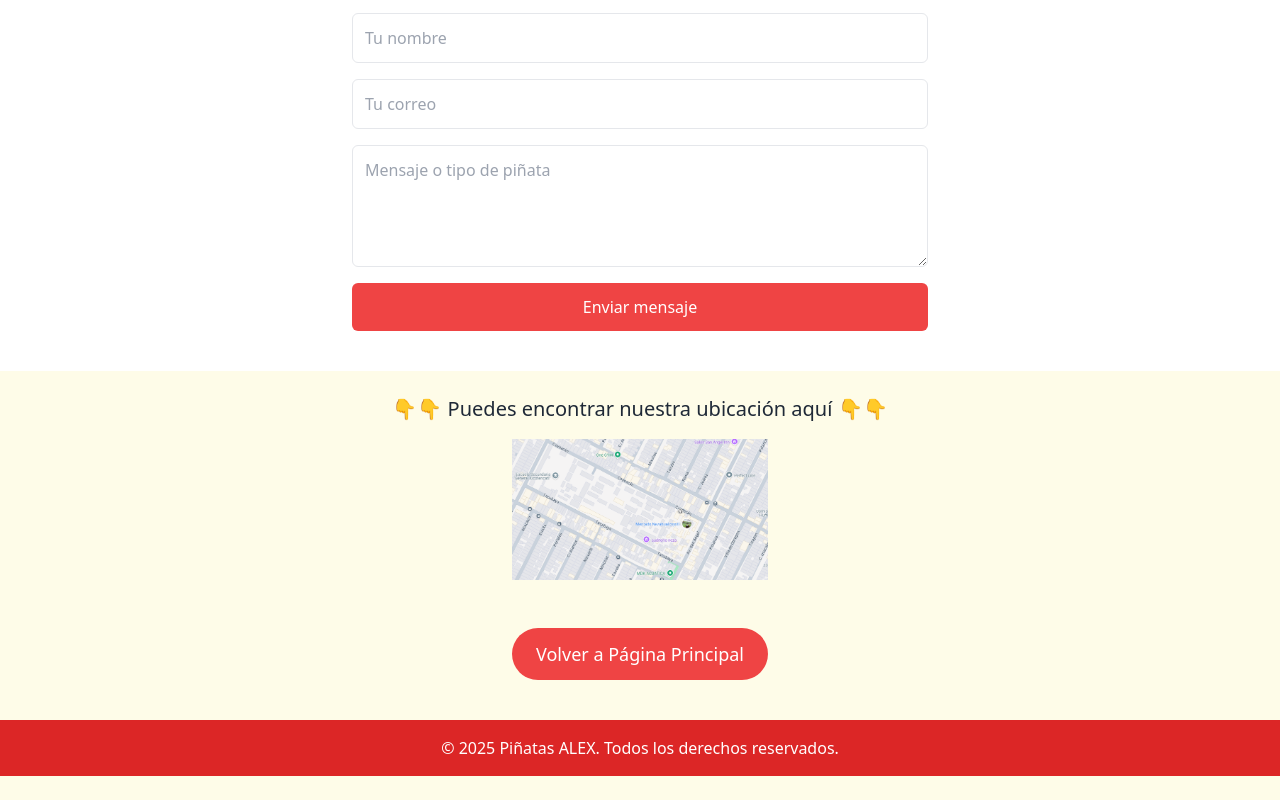
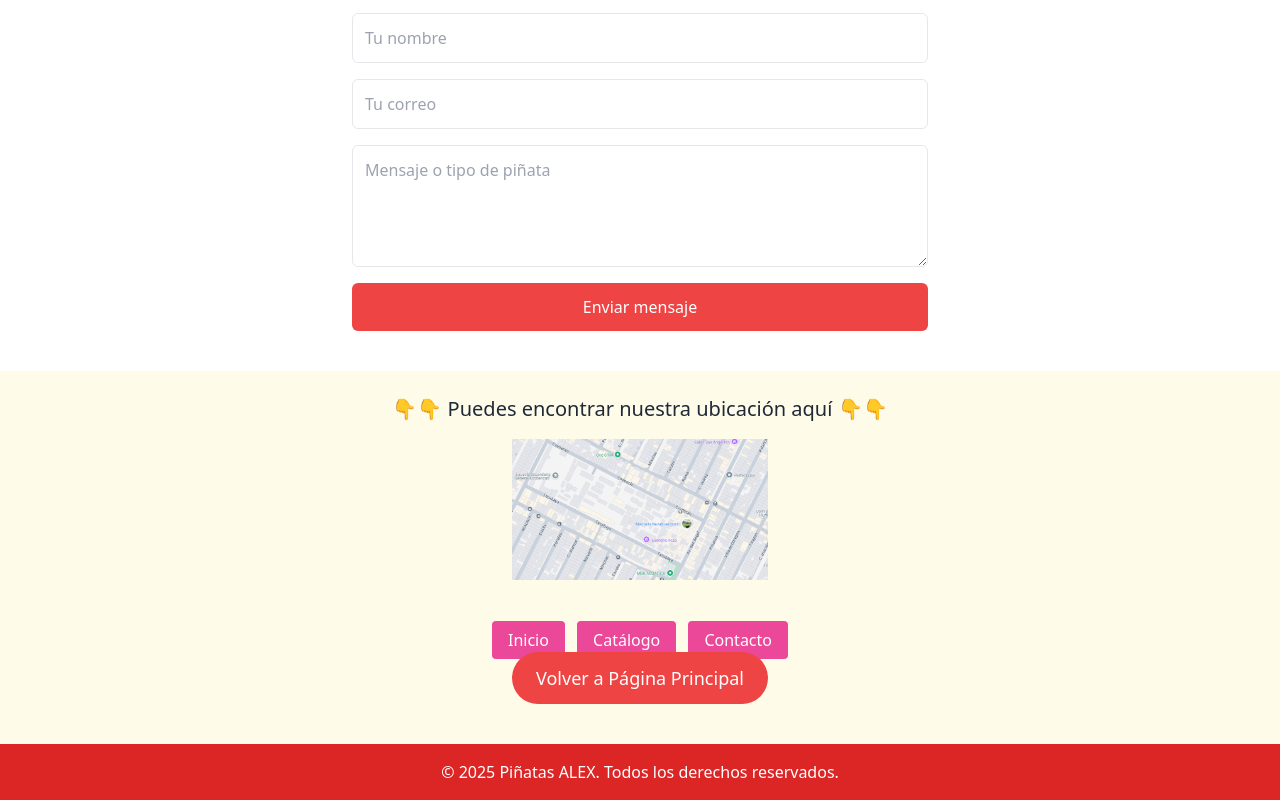
Before and after one commit to kevinvekinkun/pi-atasalex, a plain HTML site: page index.html in a window 1280 px wide. Shown: the part 1611-2411 px from the top of the page. Before the commit the page ends 2387 px from the top, so only its background shows below. Drawn offline with nearby package versions, Linux system fonts and the light colour scheme.

Commit message:
Update index.html

```diff
--- a/index.html
+++ b/index.html
@@ -186,6 +186,22 @@
       </a>
     </section>
  <div class="text-center mt-6">
+   <div class="text-center mt-6">
+      <a href="index.html" class="bg-pink-500 px-4 py-2 rounded text-white mx-1"
+        >Inicio</a
+      >
+      <a
+        href="pagina2.html"
+        class="bg-pink-500 px-4 py-2 rounded text-white mx-1"
+        >Catálogo</a
+      >
+      <a
+        href="pagina3.html"
+        class="bg-pink-500 px-4 py-2 rounded text-white mx-1"
+        >Contacto</a
+      >
+    </div>
+
         <button
           onclick="location.href='index.html'"
           class="bg-red-500 text-white px-6 py-3 rounded-full text-lg hover:bg-red-600 transition"
```
